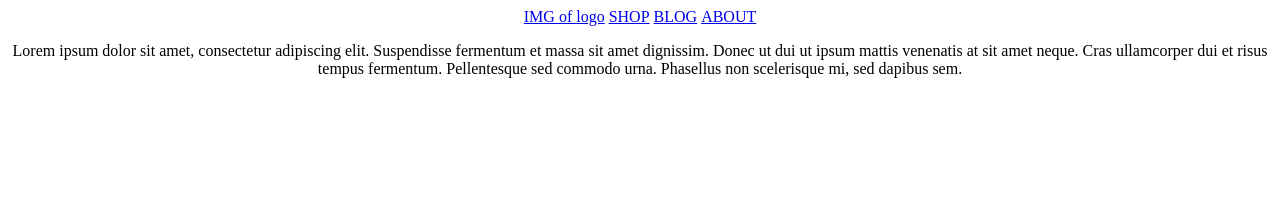
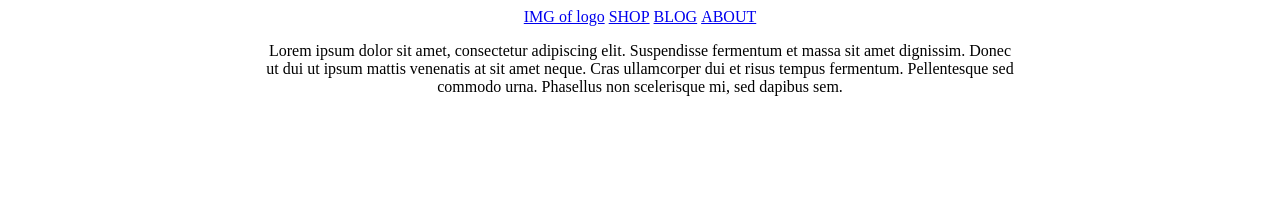
Before and after one commit to zgrimshell/scratch-website-pape, a plain HTML site: page index.html in a window 1280 px wide. Drawn offline with Linux system fonts and the light colour scheme.

Commit message:
css paragraph tweal

```diff
--- a/main.css
+++ b/main.css
@@ -3,8 +3,8 @@ nav {
 }
 
 .hparagraph {
-    margin-left: auto;
-    margin-right: auto;
+    margin-left: 20%;
+    margin-right: 20%;
     text-align: center;
 }
 
```
